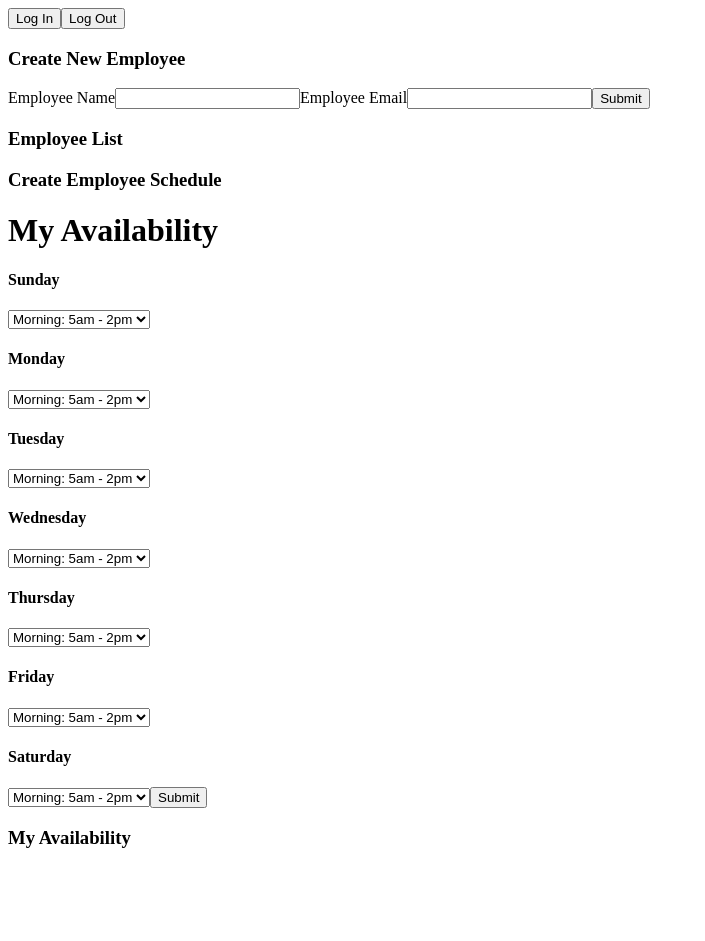
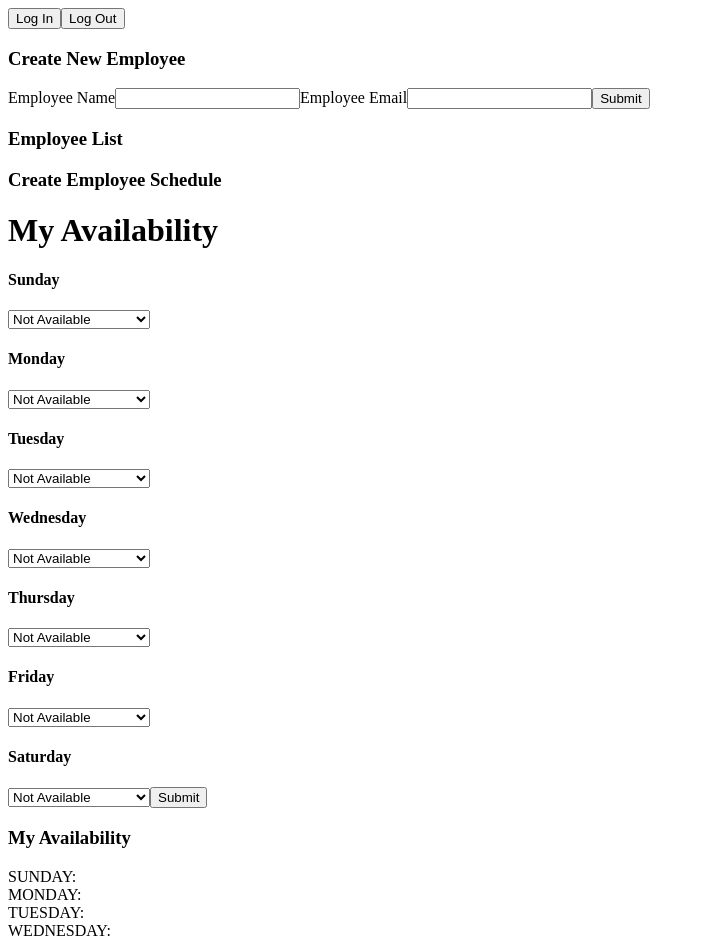
Before and after one commit to KimDuclos/hca-app, a React (Create React App) app: page / in a window 1280 px wide. Shown: the top 941 px of the page, without its empty margins (0-705 px from the left). Before the commit the page ends 868 px from the top, so only its background shows below. Built offline with nearby package versions, Linux system fonts and the light colour scheme; no server answers.

Commit message:
avails posting to db

```diff
--- a/src/components/Availability.jsx
+++ b/src/components/Availability.jsx
@@ -26,15 +26,15 @@ const Availability = () => {
       .catch((err) => `There was an error retrieving all avails: ${err}`);
   };
 
-  const handleCreateAvail = () => {
+  const handleCreateAvail = (avails) => {
     axios.post("http://localhost:5000/avails/create", {
-      sunday: sunday,
-      monday: monday,
-      tuesday: tuesday,
-      wednesday: wednesday,
-      thursday: thursday,
-      friday: friday,
-      saturday: saturday,
+      sunday: avails.sunday,
+      monday: avails.monday,
+      tuesday: avails.tuesday,
+      wednesday: avails.wednesday,
+      thursday: avails.thursday,
+      friday: avails.friday,
+      saturday: avails.saturday,
     });
   };
 
@@ -51,95 +51,81 @@ const Availability = () => {
           friday: "not available",
           saturday: "not available",
         }}
-        onSubmit={() => {
-          console.log(
-            sunday,
-            monday,
-            tuesday,
-            wednesday,
-            thursday,
-            friday,
-            saturday
-          );
-          console.log(`AVAILS: ${avails.sunday}`);
-          handleCreateAvail();
+        onSubmit={(avails) => {
+          setSunday(sunday);
+          setMonday(monday);
+          setTuesday(tuesday);
+          setWednesday(wednesday);
+          setThursday(thursday);
+          setFriday(friday);
+          setSaturday(saturday);
+          console.log(`AVAILS:
+            Sunday: ${avails.sunday}
+            Monday: ${avails.monday}
+            Tuesday: ${avails.tuesday}
+            Wednesday: ${avails.wednesday}
+            Thursday: ${avails.thursday}
+            Friday: ${avails.friday}
+            Saturday: ${avails.saturday}
+          `);
+          handleCreateAvail(avails);
         }}
       >
         <Form>
           <h4>Sunday</h4>
-          <Field
-            as="select"
-            name="sunday"
-            onChange={(e) => setSunday(e.target.value)}
-          >
-            <option sunday="Morning: 5am - 2pm">Morning: 5am - 2pm</option>
-            <option sunday="Evening: 4pm - 9pm">Evening: 4pm - 9pm</option>
+          <Field as="select" name="sunday">
+            <option value="not available">Not Available</option>
+            <option value="Morning: 5am - 2pm">Morning: 5am - 2pm</option>
+            <option value="Evening: 4pm - 9pm">Evening: 4pm - 9pm</option>
           </Field>
           <h4>Monday</h4>
-          <Field
-            as="select"
-            name="monday"
-            onChange={(e) => setMonday(e.target.value)}
-          >
-            <option monday="Morning: 5am - 2pm">Morning: 5am - 2pm</option>
-            <option monday="Evening: 4pm - 9pm">Evening: 4pm - 9pm</option>
+          <Field as="select" name="monday">
+            <option value="not available">Not Available</option>
+            <option value="Morning: 5am - 2pm">Morning: 5am - 2pm</option>
+            <option value="Evening: 4pm - 9pm">Evening: 4pm - 9pm</option>
           </Field>
-
           <h4>Tuesday</h4>
-          <Field
-            as="select"
-            name="tuesday"
-            onChange={(e) => setTuesday(e.target.value)}
-          >
-            <option tuesday="Morning: 5am - 2pm">Morning: 5am - 2pm</option>
-            <option tuesday="Evening: 4pm - 9pm">Evening: 4pm - 9pm</option>
+          <Field as="select" name="tuesday">
+            <option value="not available">Not Available</option>
+            <option value="Morning: 5am - 2pm">Morning: 5am - 2pm</option>
+            <option value="Evening: 4pm - 9pm">Evening: 4pm - 9pm</option>
           </Field>
-
           <h4>Wednesday</h4>
-          <Field
-            as="select"
-            name="wednesday"
-            onChange={(e) => setWednesday(e.target.value)}
-          >
-            <option wednesday="Morning: 5am - 2pm">Morning: 5am - 2pm</option>
-            <option wednesday="Evening: 4pm - 9pm">Evening: 4pm - 9pm</option>
+          <Field as="select" name="wednesday">
+            <option value="not available">Not Available</option>
+            <option value="Morning: 5am - 2pm">Morning: 5am - 2pm</option>
+            <option value="Evening: 4pm - 9pm">Evening: 4pm - 9pm</option>
           </Field>
-
           <h4>Thursday</h4>
-          <Field
-            as="select"
-            name="thursday"
-            onChange={(e) => setThursday(e.target.value)}
-          >
-            <option thursday="Morning: 5am - 2pm">Morning: 5am - 2pm</option>
-            <option thursday="Evening: 4pm - 9pm">Evening: 4pm - 9pm</option>
+          <Field as="select" name="thursday">
+            <option value="not available">Not Available</option>
+            <option value="Morning: 5am - 2pm">Morning: 5am - 2pm</option>
+            <option value="Evening: 4pm - 9pm">Evening: 4pm - 9pm</option>
           </Field>
-
           <h4>Friday</h4>
-          <Field
-            as="select"
-            name="friday"
-            onChange={(e) => setFriday(e.target.value)}
-          >
-            <option friday="Morning: 5am - 2pm">Morning: 5am - 2pm</option>
-            <option friday="Evening: 4pm - 9pm">Evening: 4pm - 9pm</option>
+          <Field as="select" name="friday">
+            <option value="not available">Not Available</option>
+            <option value="Morning: 5am - 2pm">Morning: 5am - 2pm</option>
+            <option value="Evening: 4pm - 9pm">Evening: 4pm - 9pm</option>
           </Field>
-
           <h4>Saturday</h4>
-          <Field
-            as="select"
-            name="saturday"
-            onChange={(e) => setSaturday(e.target.value)}
-          >
-            <option saturday="Morning: 5am - 2pm">Morning: 5am - 2pm</option>
-            <option saturday="Evening: 4pm - 9pm">Evening: 4pm - 9pm</option>
+          <Field as="select" name="saturday">
+            <option value="not available">Not Available</option>
+            <option value="Morning: 5am - 2pm">Morning: 5am - 2pm</option>
+            <option value="Evening: 4pm - 9pm">Evening: 4pm - 9pm</option>
           </Field>
           <button type="submit">Submit</button>
         </Form>
       </Formik>
       <div className="avail-container">
         <h3>My Availability</h3>
-        <div>{sunday.sunday}</div>
+        <div>SUNDAY: {sunday}</div>
+        <div>MONDAY: {avails.monday}</div>
+        <div>TUESDAY: {avails.tuesday}</div>
+        <div>WEDNESDAY: {avails.wednesday}</div>
+        <div>THURSDAY: {avails.thursday}</div>
+        <div>FRIDAY: {avails.friday}</div>
+        <div>SATURDAY: {avails.saturday}</div>
       </div>
     </div>
   );
```
Also changed, not shown: 2 other files (tests, documents, lock files or other folders).
